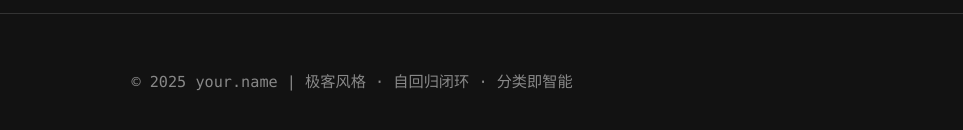
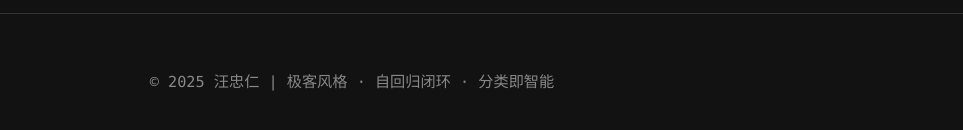
Before and after one commit to wangzhongren/ai_classfy_history, a plain HTML site: page index.html in a window 1280 px wide. Shown: the part 7882-8012 px from the top of the page, without its empty margins (288-1251 px from the left). Drawn offline with Linux system fonts and the light colour scheme.

Commit message:
Update footer copyright name in index.html

```diff
--- a/index.html
+++ b/index.html
@@ -456,7 +456,7 @@ if (email.contains("免费") && email.contains("中奖")) {
 </main>
 
 <footer>
-  <p>© 2025 your.name | 极客风格 · 自回归闭环 · 分类即智能</p>
+  <p>© 2025 汪忠仁 | 极客风格 · 自回归闭环 · 分类即智能</p>
 </footer>
 
 <script>
```
